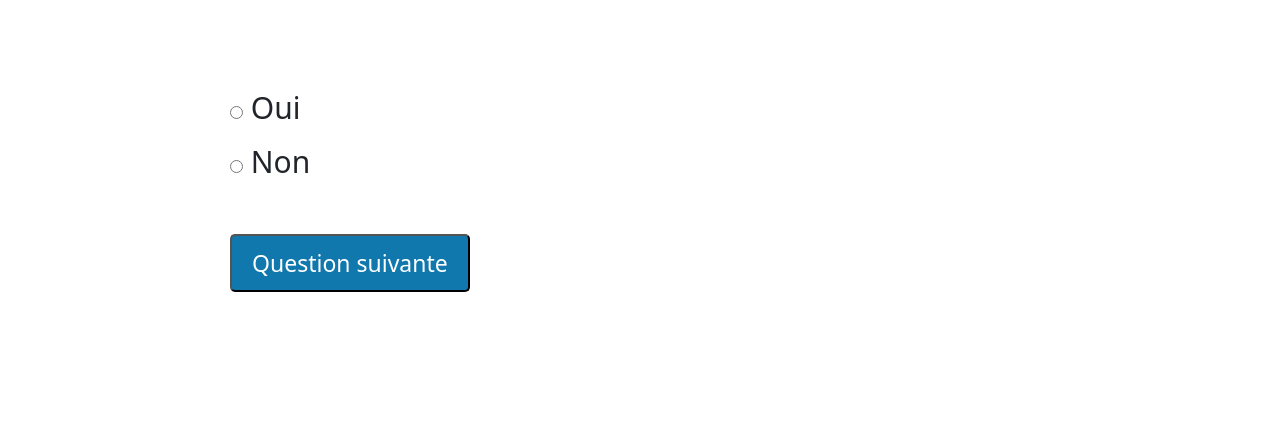
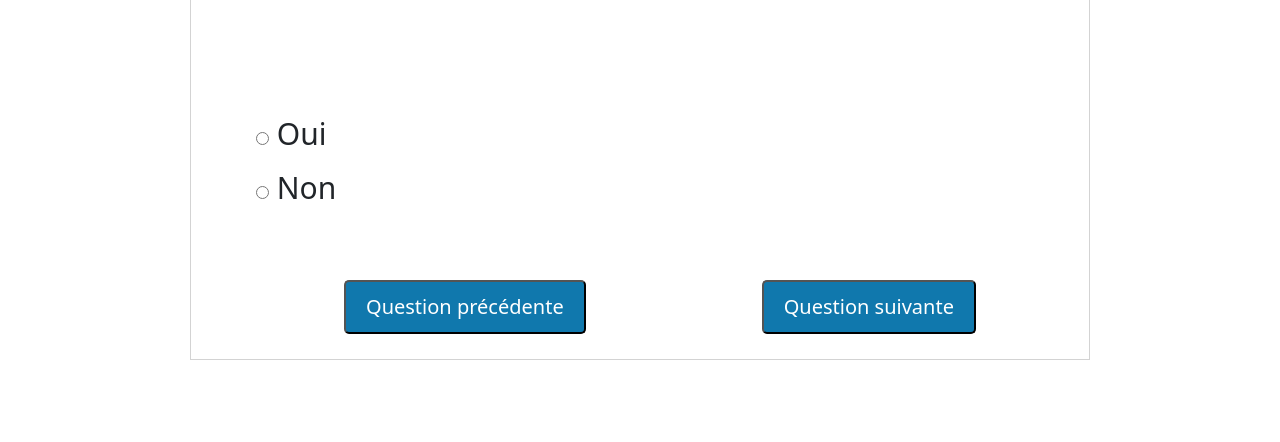
Before and after one commit to riad40/CovidTest, a plain HTML site: page quiz.html in a window 1280 px wide. Shown: the part 358-800 px from the top of the page. Drawn offline with nearby package versions, Linux system fonts and the light colour scheme.

Commit message:
22-Mar_unnamed

```diff
--- a/assets/css/quizz.css
+++ b/assets/css/quizz.css
@@ -42,6 +42,8 @@
   display:flex;
   flex-direction: column;
   margin-bottom:60px;
+  padding:25px;
+  border: 1px solid lightgrey;
 }
 
 .qs p{
@@ -52,7 +54,7 @@
   margin-left:40px;
 }
 .qs form button{
-  font-size: 23px;
+  font-size: 20px;
   background: #1078ad;
   color:white;
   padding:10px 20px;
@@ -80,3 +82,8 @@
     font-size: 15px;
     color: #1A519E;
 }
+.btns{
+  margin-top:20px;
+  display:flex;
+  justify-content: space-around;
+}
--- a/quiz.html
+++ b/quiz.html
@@ -28,7 +28,12 @@
         <label for="html">Oui</label><br>
         <input type="radio" id="non" name="fav_language" value="two">
         <label for="css">Non</label><br>
-        <button type="button" name="button">Question suivante</button>
+        <div class="btns">
+
+          <button type="button" name="button">Question précédente</button>
+          <button type="button" name="button">Question suivante</button>
+
+        </div>
       </form>
     </div>
     <!-- <div class="info">
```
Also changed, not shown: assets/img/404.png (added).
